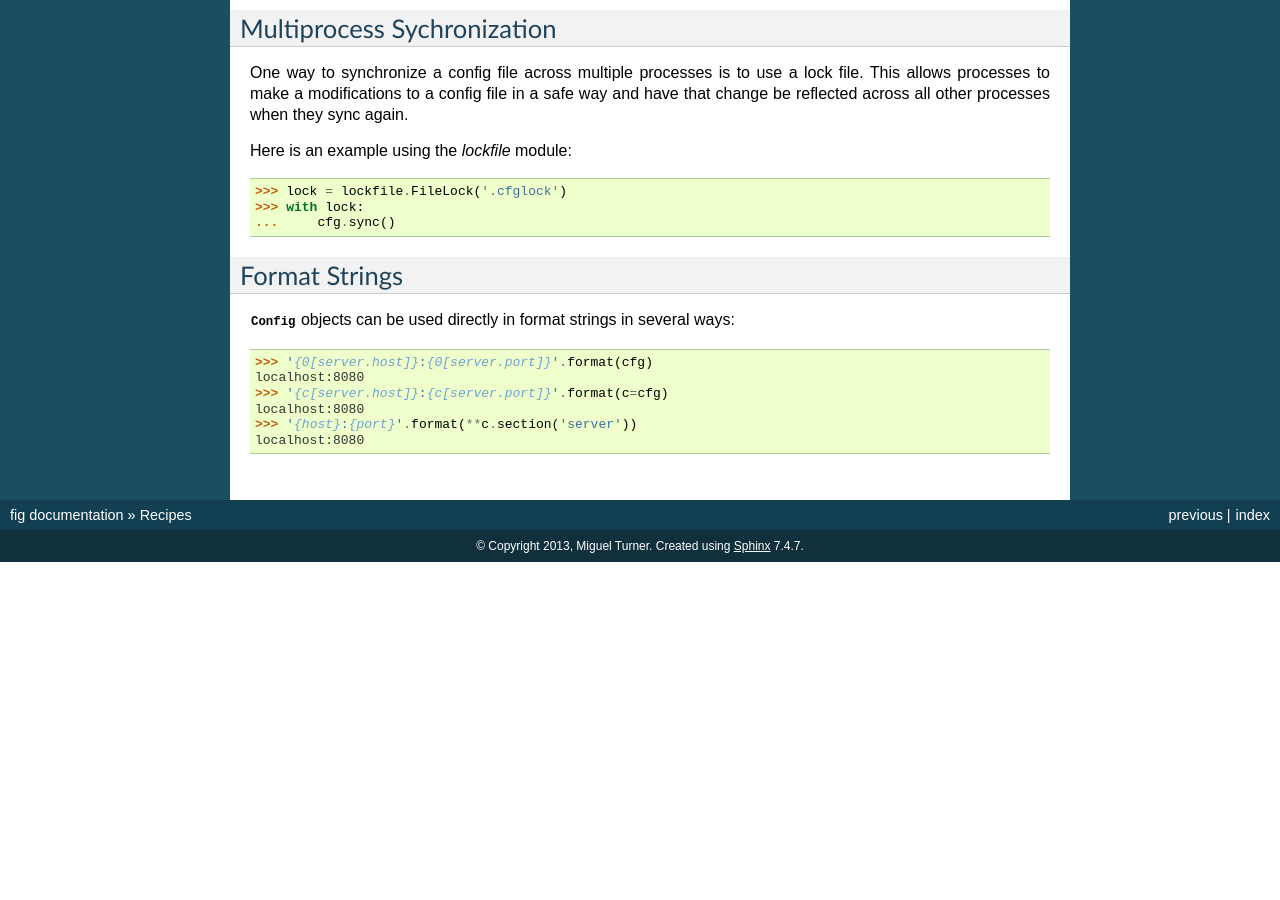
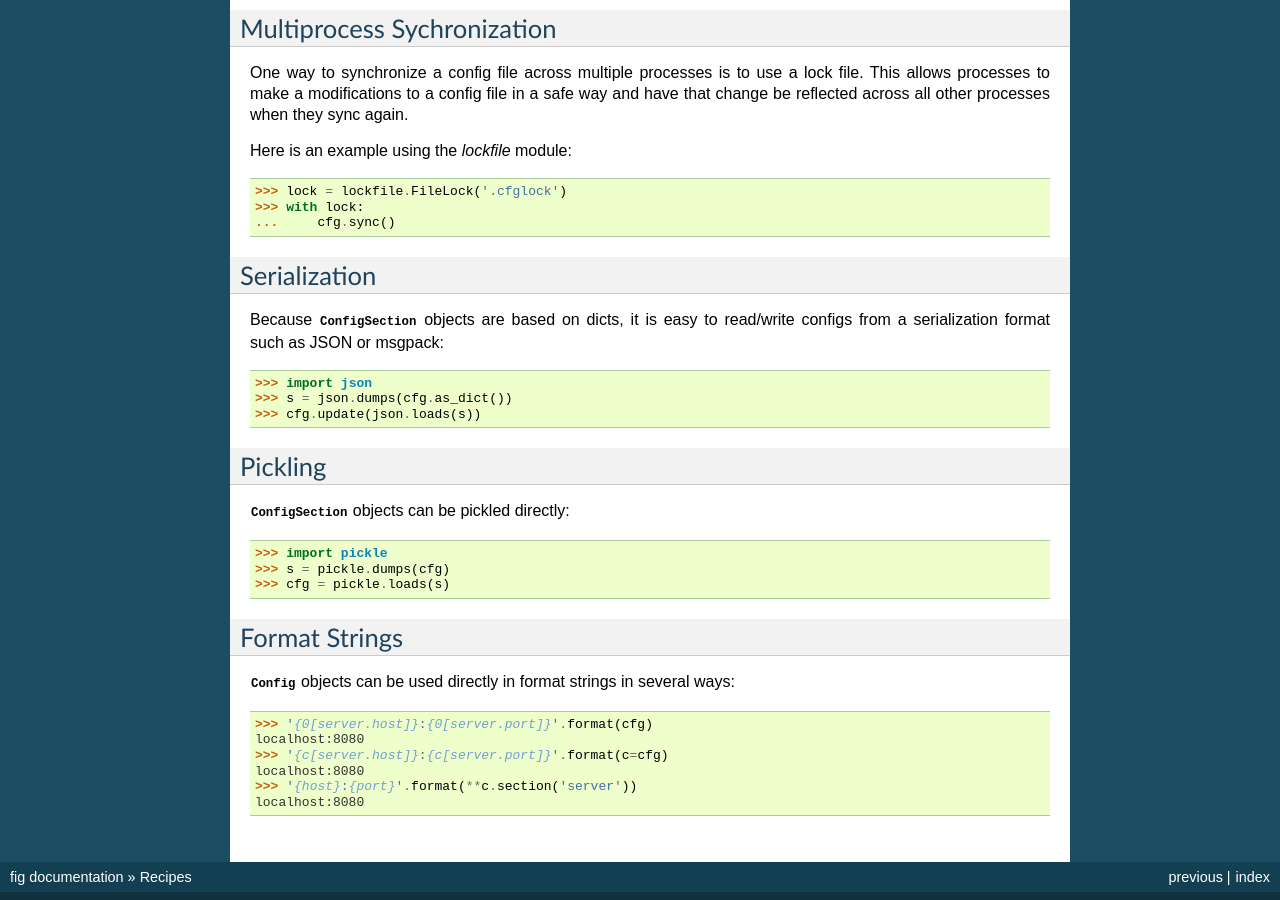
Before and after one commit to dhagrow/profig, a Sphinx documentation site: the page built from docs/recipes.txt, in a window 1280 px wide and 900 px high, scrolled down 670 px. Built offline with Sphinx 7.4.7, drawn with Linux system fonts in a browser that asks for light colours; the version number could not be read and is left out; before the commit the page ends 1232 px from its top, so only the background shows below that; some of the changed text lies outside the part shown.

Commit message:
updated docs

```diff
--- a/docs/api.txt
+++ b/docs/api.txt
@@ -21,10 +21,6 @@ Formats define de/serialization specifics.
 
 .. autoclass:: fig.IniFormat
 
-.. autoclass:: fig.JsonFormat
-
-.. autoclass:: fig.PickleFormat
-
 Coercer
 -------
 
--- a/docs/recipes.txt
+++ b/docs/recipes.txt
@@ -51,6 +51,25 @@ Here is an example using the `lockfile` module::
     >>> with lock:
     ...     cfg.sync()
 
+Serialization
+-------------
+
+Because :class:`~fig.ConfigSection` objects are based on dicts, it is easy to
+read/write configs from a serialization format such as JSON or msgpack::
+
+    >>> import json
+    >>> s = json.dumps(cfg.as_dict())
+    >>> cfg.update(json.loads(s))
+
+Pickling
+--------
+
+:class:`~fig.ConfigSection` objects can be pickled directly::
+
+    >>> import pickle
+    >>> s = pickle.dumps(cfg)
+    >>> cfg = pickle.loads(s)
+
 Format Strings
 --------------
 
```
Also changed, not shown: docs/usage.txt (+1 -7 lines).
